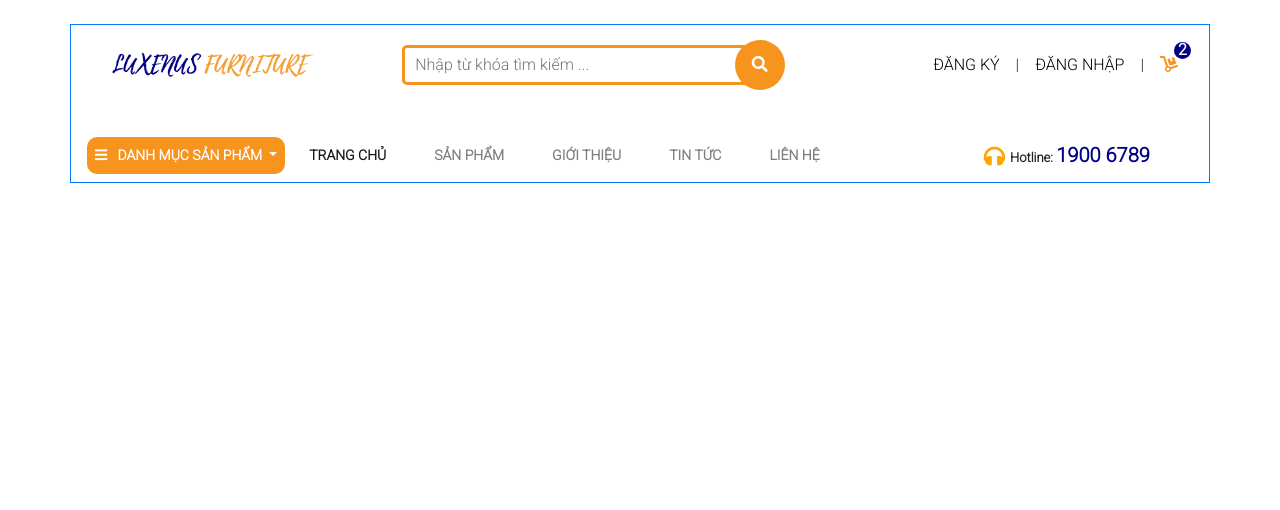
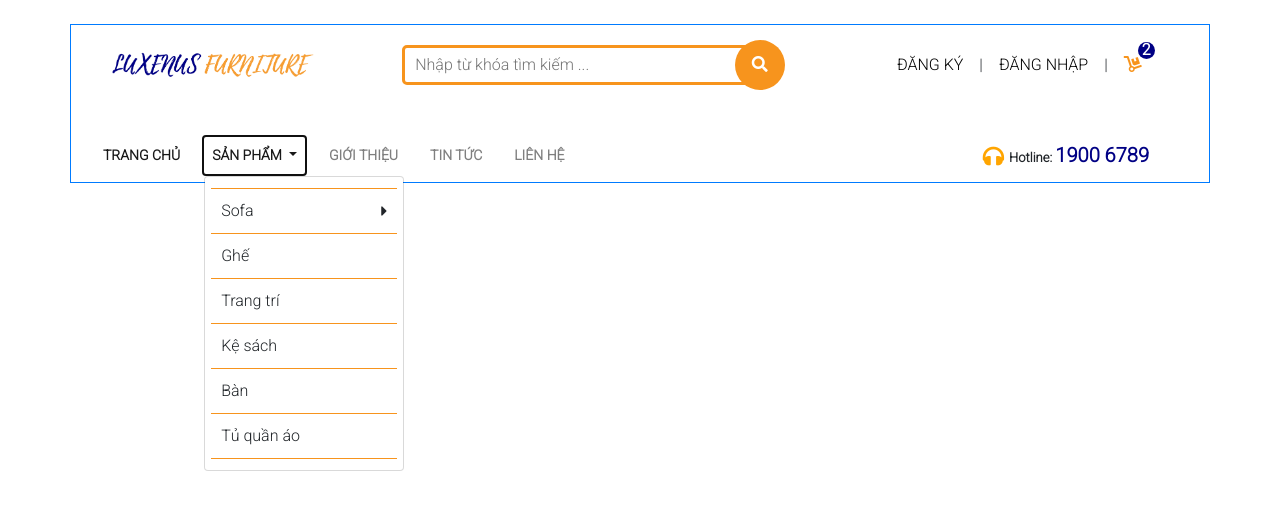
Before and after one commit to nhuttruong0305/CT275, a PHP site: page /partials/header.html in a window 1280 px wide, after a click on "SẢN PHẨM". Shown: the top 510 px of the page. Run offline with PHP 8.4, Linux system fonts and the light colour scheme.

Commit message:
second commmit

```diff
--- a/partials/header.html
+++ b/partials/header.html
@@ -23,7 +23,7 @@
                     <button id="search-btn" type="submit" class="btn"><i class="fas fa-search"></i></button>
                 </form>
             </div>
-            <div id="account-cart" class="col-md-4 d-flex my-3 justify-content-end">
+            <div id="account-cart" class="col-md-4 d-flex my-3 justify-content-center">
                 <a class="mx-3" href="">ĐĂNG KÝ</a>|
                 <a class="mx-3" href="">ĐĂNG NHẬP</a>|
                 <a class="mx-3" href="" id="cart">
@@ -33,19 +33,28 @@
             </div>
         </div>
         <div class="row mt-4">
-            <nav class="navbar navbar-expand-lg navbar-light col-md-9">
+            <nav class="navbar navbar-expand-lg navbar-light col-md-8">
                 <button class="navbar-toggler" type="button" data-toggle="collapse" data-target="#navbarSupportedContent" aria-controls="navbarSupportedContent" aria-expanded="false" aria-label="Toggle navigation">
                   <span class="navbar-toggler-icon"></span>
                 </button>
                 <div class="collapse navbar-collapse" id="navbarSupportedContent">
                   	<ul class="navbar-nav">
-                    <li class="nav-item dropdown">
-						<a style="color: #fff;" id="product_portfolio" class="nav-link dropdown-toggle font-weight-bold" href="#" role="button" data-toggle="dropdown" aria-expanded="false">
-							<i class="fas fa-bars" style="color: #fff;"></i>&nbsp;&nbsp;
-							DANH MỤC SẢN PHẨM
+						<li class="nav-item active mx-2">
+							<a class="nav-link font-weight-bold" href="#">TRANG CHỦ <span class="sr-only">(current)</span></a>
+						</li>
+						<li class="nav-item dropdown mx-2">
+							<a id="product_portfolio" class="nav-link dropdown-toggle font-weight-bold" href="#" role="button" data-toggle="dropdown" aria-expanded="false">
+								SẢN PHẨM
 							</a>
-                        <div class="dropdown-menu">
-                          <a class="dropdown-item" href="#">Sofa</a>
+							<div class="dropdown-menu" id="dropdown-container">
+								<a class="dropdown-item d-flex justify-content-between align-items-center" href="#" style="border-top: 1px solid rgb(247,148,29);" id="parent-product">
+									 Sofa <i class="fas fa-caret-right"></i>
+									<ul id="child-product">
+										<li>Sofa giường</li>
+										<li>Sofa chiếu</li>
+										<li>Sofa</li>
+									</ul>
+								</a>
 								<a class="dropdown-item" href="#">Ghế</a>
 								<a class="dropdown-item" href="#">Trang trí</a>
 								<a class="dropdown-item" href="#">Kệ sách</a>
@@ -53,25 +62,19 @@
 								<a class="dropdown-item" href="#">Tủ quần áo</a>
 							</div>
 						</li>
-                    <li class="nav-item active mx-3">
-                      <a class="nav-link font-weight-bold" href="#">TRANG CHỦ <span class="sr-only">(current)</span></a>
-                    </li>
-                    <li class="nav-item mx-3">
-                      <a class="nav-link font-weight-bold" href="#">SẢN PHẨM</a>
-                    </li>
-                    <li class="nav-item mx-3">
+						<li class="nav-item mx-2">
 							<a class="nav-link font-weight-bold" href="#">GIỚI THIỆU</a>
 						</li>
-                    <li class="nav-item mx-3">
+						<li class="nav-item mx-2">
 							<a class="nav-link font-weight-bold" href="#">TIN TỨC</a>
 						</li>
-                    <li class="nav-item mx-3">
+						<li class="nav-item mx-2">
 							<a class="nav-link font-weight-bold" href="#">LIÊN HỆ</a>
 						</li>
                   	</ul>
                 </div>
             </nav>
-            <div class="col-md-3 d-flex align-items-center justify-content-center" id="top-right">
+            <div class="col-md-4 d-flex align-items-center justify-content-end" id="top-right">
 				<span><i class="fas fa-headphones fa-lg" style="color: orange;"></i><span class="font-weight-bold" id="hotline">Hotline: <span id="phone-number">1900 6789</span></span></span>
             </div>
         </div>
--- a/public/css/style.css
+++ b/public/css/style.css
@@ -67,18 +67,61 @@
     color: rgb(247,148,29);
 }
 
-#product_portfolio{
-    background-color: rgb(247,148,29);
-    border-radius: 10px;
+.dropdown-item{
+    border-bottom: 1px solid rgb(247,148,29);
+    padding: 10px;
+}
+
+#dropdown-container{
+    padding: 11px 6px;
+    width: 200px;
+}
+
+#parent-product{
+    position:relative;
+}
+
+
+#child-product{
+    position: absolute;
+    top: 10px;
+    right: -130px;
+    list-style: none;
+    width: 128px;
+    border: 1px solid #ccc;
+    border-radius: 3px;
+    background-color: #fff;
+    padding: 2px;
+    z-index: 100;
+    display: none;
+}
+
+#child-product li{
+    /* border-bottom: 1px solid rgb(247,148,29); */
+    padding: 10px;
+}
+
+#child-product li:hover{
+    background-color: rgba(191, 191, 191,0.3);
+}
+
+.dropdown-menu > a:hover #child-product{
+    display: block;
 }
 
 .nav-link{
     font-size: 14px;
 }
 
+#top-right{
+    padding-right: 60px;
+}
 
 /* Change resolution screen */
-@media only screen and (max-width:700px) {
+@media only screen and (max-width:992px) {
+    #top-right{
+        padding-right: 10px;
+    }
     #top-right span{
         display: none;
     }
```
Also changed, not shown: other parts of public/css/style.css (+37 -0 lines), partials/footer.html (+7 -0 lines). Lines whose indentation alone changed are shown as unchanged.
